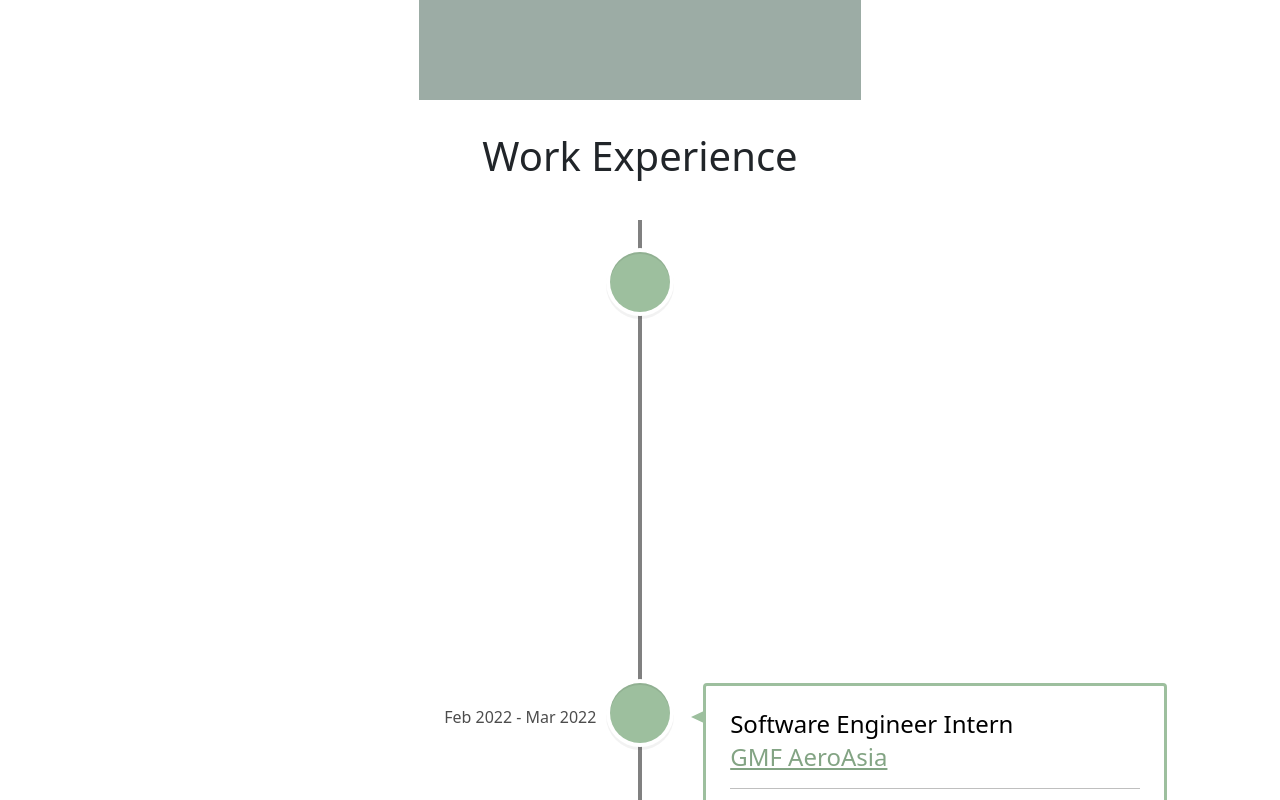
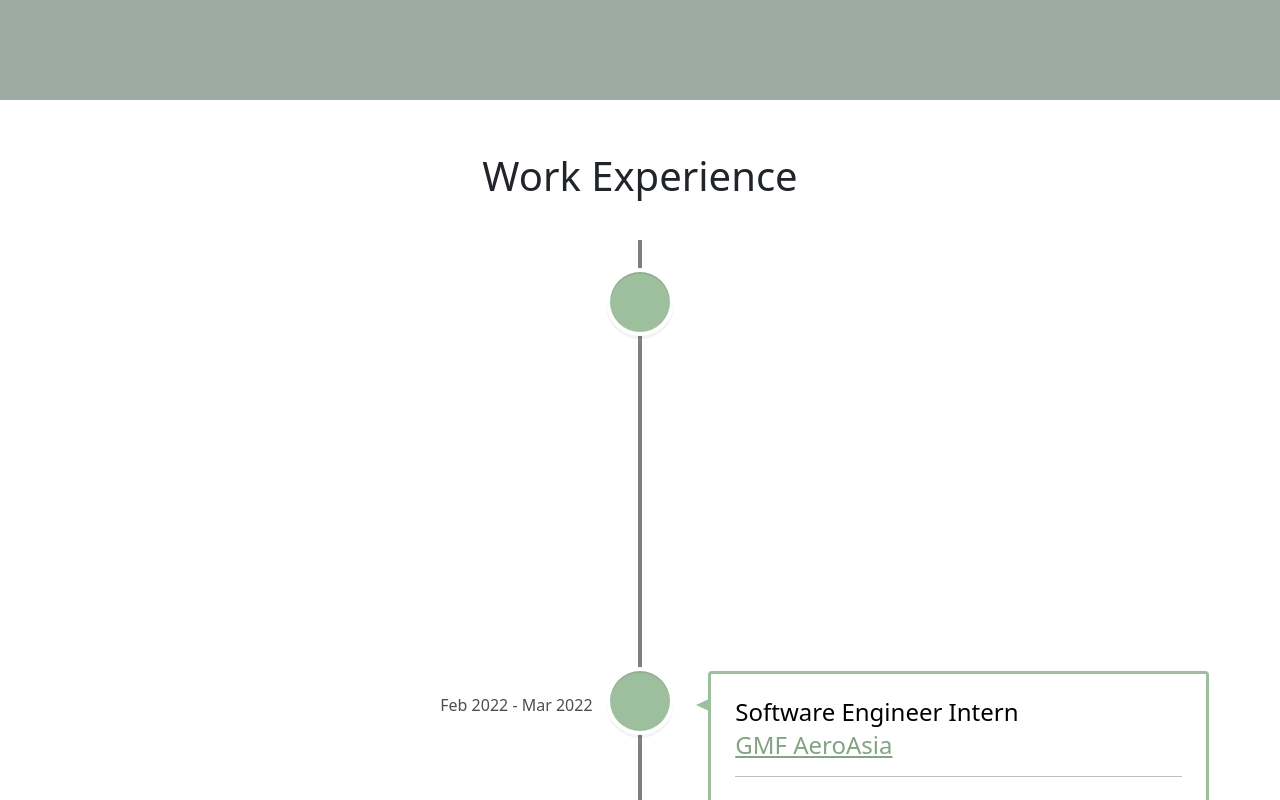
Before and after one commit to raryasdya/sistech, a Next.js app: page / in a window 1280 px wide. Shown: the part 300-1100 px from the top of the page. Built offline with nearby package versions, Linux system fonts and the light colour scheme.

Commit message:
style: styling homepage

```diff
--- a/pages/index.js
+++ b/pages/index.js
@@ -18,10 +18,10 @@ export default function Home() {
 
       <main className={styles.main}>
         <section className={styles.cover}>
-          <h1 className={styles.title}>Hi, I'm Fairuza</h1>
+          <h1 className={styles.title}>Hi, I&apos;m Fairuza</h1>
           <div className={styles.subtitle}>
             {contact.map((data, index) =>
-              <a className='p-2' target='_blank' href={data.link} key={index}>
+              <a className='p-2' target='_blank' rel="noreferrer" href={data.link} key={index}>
                 <Icon icon={`ant-design:${data.name}-outlined`} color="#4b514a" width="40" />
               </a>
             )}
@@ -45,7 +45,7 @@ export default function Home() {
                   <h4 className='mt-1'> <a href={data.companyLink} style={{ color: '#83a484' }}> {data.company} </a></h4>
                   <hr></hr>
                   {data.details.map((detail, detailIndex) =>
-                    <div key={detailIndex} className={styles.timelineText}> > {HTMLReactParser(detail)} </div>
+                    <div key={detailIndex} className={styles.timelineText}> &#62; {HTMLReactParser(detail)} </div>
                   )}
                   <hr></hr>
                   <p className="vertical-timeline-element-subtitle text-muted">{data.stacks.join(" - ")}</p>
@@ -87,7 +87,7 @@ export default function Home() {
                   <h4 className="vertical-timeline-element-title">{data.role}, {data.organization} </h4>
                   <hr></hr>
                   {data.details.map((detail, detailIndex) =>
-                    <div key={detailIndex} className={styles.timelineText}> > {HTMLReactParser(detail)} </div>
+                    <div key={detailIndex} className={styles.timelineText}> &#62; {HTMLReactParser(detail)} </div>
                   )}
                   <hr className="mb-2"></hr>
                 </>
@@ -99,12 +99,7 @@ export default function Home() {
 
       </main>
 
-      <footer className={styles.footer}>
-        end
-        {/* <span className={styles.logo}>
-          <Image src="/vercel.svg" alt="Vercel Logo" width={72} height={16} />
-        </span> */}
-      </footer>
+      <footer className={styles.footer}> <small> <i> end of file </i> </small> </footer>
     </div >
   )
 }
--- a/styles/Home.module.css
+++ b/styles/Home.module.css
@@ -16,7 +16,7 @@
 .footer {
   display: flex;
   flex: 1;
-  padding: 2rem 0;
+  padding: 1em 0;
   border-top: 1px solid #eaeaea;
   justify-content: center;
   align-items: center;
@@ -105,6 +105,7 @@
 }
 
 .sectionTitle {
+  margin-top: 0.5em;
   margin-bottom: 1em;
   font-size: 2.5em;
 }
--- a/styles/globals.css
+++ b/styles/globals.css
@@ -7,7 +7,7 @@ body {
 }
 
 a {
-  color: inherit;
+  color: #9dbf9e;
   text-decoration: none;
 }
 
@@ -24,3 +24,11 @@ a {
     background: black;
   }
 }
+
+section {
+  padding: 10px;
+  width: 100%;
+  /* display: flex;
+  align-items: center;
+  justify-content: center; */
+}
```
